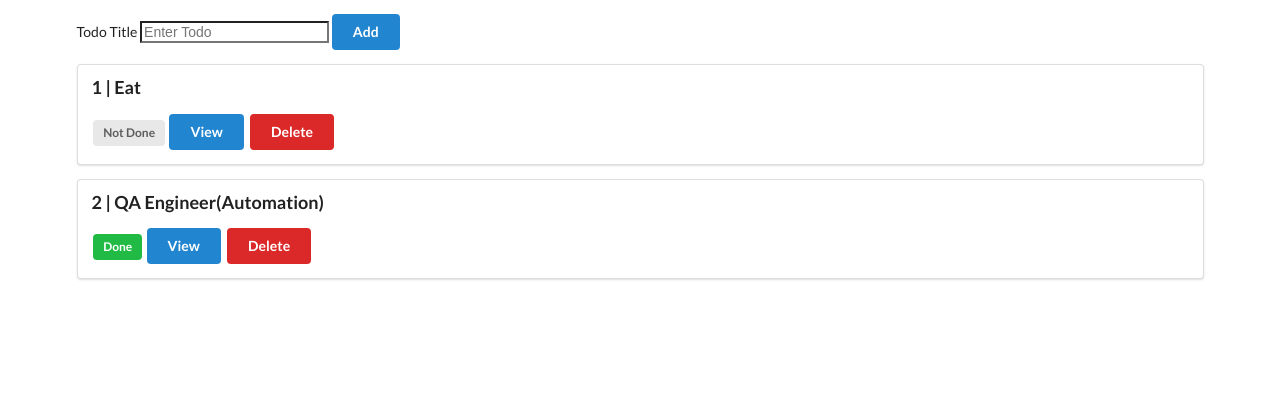
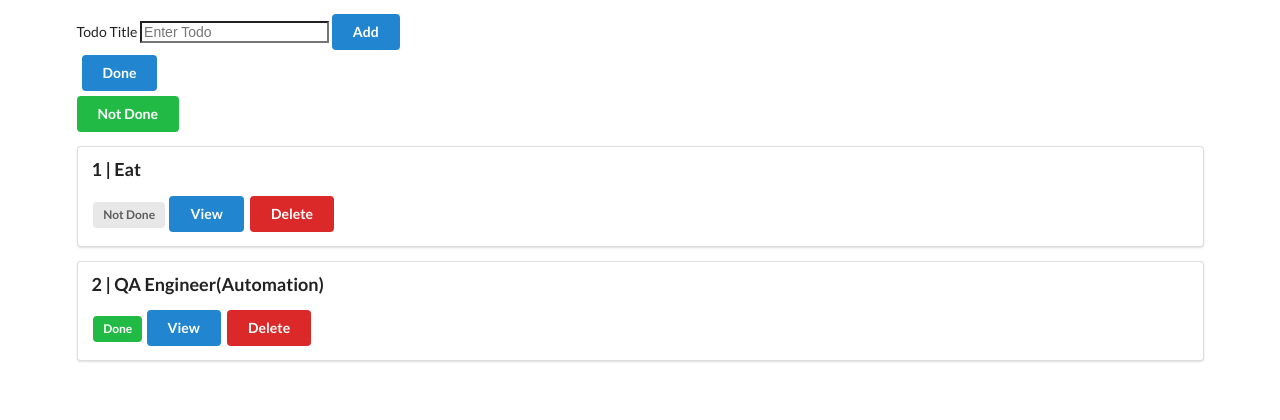
Before and after one commit to NicksonLagat/Todo-List-Flask-, a Flask app: page / in a window 1280 px wide. Shown: the part 82-502 px from the top of the page. Run offline with Flask 2, Linux system fonts and the light colour scheme; data comes from the database, SQL or seed files in the repository; both versions use the stored data as it was after the commit.

Commit message:
filter functinality

```diff
--- a/app.py
+++ b/app.py
@@ -3,6 +3,7 @@ from flask import Flask,render_template,request,redirect,url_for
 from flask_sqlalchemy import SQLAlchemy
 
 app = Flask(__name__)
+
 #config variables
 app.config['SQLALCHEMY_DATABASE_URI'] = 'sqlite:///db.sqlite'
 app.config['SQLALCHEMY_TRACK_MODIFICATIONS'] = False
@@ -20,9 +21,9 @@ class Todo_List(db.Model):
 @app.route('/')
 def index():
     #show all todos
-    todo = Todo_List.query.all()
-    print(todo)
+    todo= Todo_List.query.all()
     return render_template('base.html',todo=todo)
+
 
 
 @app.route('/add',methods=["POST"])
@@ -33,6 +34,7 @@ def add():
     db.session.add(new_todo)
     db.session.commit()
     return redirect(url_for("index"))
+
 
 @app.route('/view/<int:todo_id>')
 def view(todo_id):
@@ -62,7 +64,24 @@ def delete(todo_id):
     return redirect(url_for("index"))
 
 
+@app.route('/complete',methods=["GET"])
+def complete():
+    # filter done and not done
+    todo = Todo_List.query.filter_by(done=True).all()
+    print(todo)
+    return render_template("base.html",todo=todo)
 
+
+@app.route('/incomplete',methods=["GET"])
+def incomplete():
+    # filter done and not done
+    todo = Todo_List.query.filter_by(done=False).all()
+    print(todo)
+    return render_template("base.html",todo=todo)
+
+@app.route('/')
+def back():
+    return redirect(url_for("index"))
 
 
 
--- a/templates/base.html
+++ b/templates/base.html
@@ -8,10 +8,14 @@
 
     <link rel="stylesheet" href="https://cdn.jsdelivr.net/npm/semantic-ui@2.4.2/dist/semantic.min.css">
     <script src="https://cdn.jsdelivr.net/npm/semantic-ui@2.4.2/dist/semantic.min.js"></script>
+
 </head>
+
+
 <body>
     <div style="margin-top: 50px;"class="ui container">
     <h1 class="ui center aligned header">Todo-List</h1>
+
     <form action="/add" method="post">
         <div class="field">
          <label for="title">Todo Title</label>
@@ -19,6 +23,25 @@
          <button class="ui blue button" type="submit">Add</button>
         </div>
     </form>
+    <div>
+
+    <form action="/complete" method='get'>
+        <div class="field">
+        <button class ="ui blue button"style="margin:5px"type="submit">Done</button>
+        </div>
+    </form>
+
+
+    </div>
+
+    <div>
+        <form action="/incomplete" method="get">
+        <div class="field">
+            <button class ="ui green button" type="submit">Not Done</button>
+        </div>
+
+        </form>
+    </div>
 
     {% for i in todo%}
 
```
Also changed, not shown: db.sqlite.
